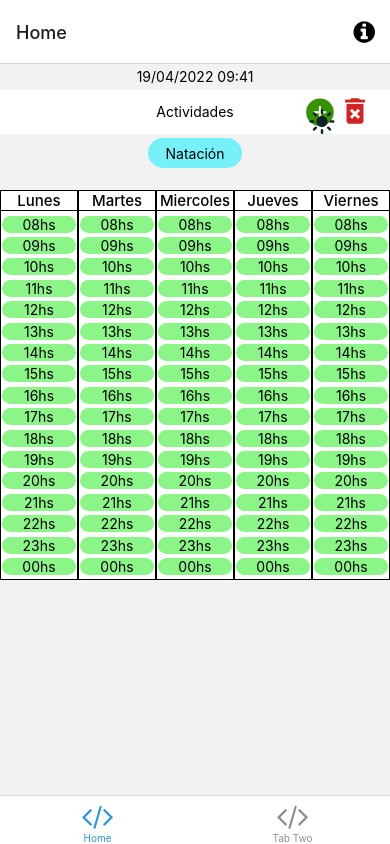
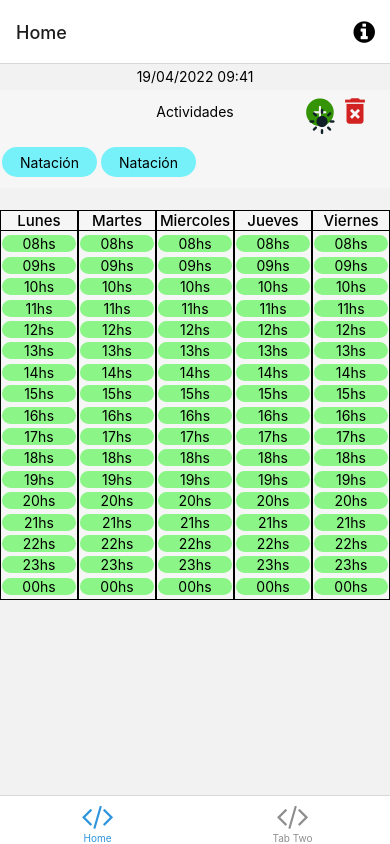
Before and after one commit to FrancoMendo/PersonalUtilities, a React Native app: screen /Home in a window 390 px wide. Built offline with nearby package versions, Linux system fonts and the light colour scheme; what expo-linking would draw is missing.

Commit message:
add splash, add redux presist, and add calendar slice

```diff
--- a/App.tsx
+++ b/App.js
@@ -4,7 +4,9 @@ import { Provider } from 'react-redux';
 
 import useCachedResources from './hooks/useCachedResources';
 import Navigation from './navigation';
-import store from './store';
+import { PersistGate } from 'redux-persist/integration/react';
+import { persistor, store } from './store';
+
 
 export default function App() {
   const isLoadingComplete = useCachedResources();
@@ -14,8 +16,10 @@ export default function App() {
     return (
       <SafeAreaProvider>
         <Provider store={store}>
-          <Navigation />
-          <StatusBar />
+          <PersistGate persistor={persistor} loading={null}>
+            <StatusBar />
+            <Navigation />
+          </PersistGate>
         </Provider>
       </SafeAreaProvider>
     );
--- a/app.json
+++ b/app.json
@@ -8,8 +8,8 @@
     "scheme": "myapp",
     "userInterfaceStyle": "automatic",
     "splash": {
-      "image": "./assets/images/splash.png",
-      "resizeMode": "contain",
+      "image": "./assets/images/splashSpace.png",
+      "resizeMode": "cover",
       "backgroundColor": "#ffffff"
     },
     "updates": {
--- a/constants/Colors.ts
+++ b/constants/Colors.ts
@@ -5,13 +5,15 @@ export default {
   light: {
     text: '#000',
     background: '#fff',
+    backgroundRegular: '#f6f6f6',
     tint: tintColorLight,
     tabIconDefault: '#ccc',
     tabIconSelected: tintColorLight,
   },
   dark: {
     text: '#fff',
-    background: '#000',
+    background: '#f5f6f7',
+    backgroundRegular: '#242526',
     tint: tintColorDark,
     tabIconDefault: '#ccc',
     tabIconSelected: tintColorDark,
--- /dev/null
+++ b/features/calendar/calendarSlice.js
@@ -0,0 +1,32 @@
+import { createSlice } from '@reduxjs/toolkit'
+
+export const calendarSlice = createSlice({
+  name: 'calendar',
+  initialState: {
+    activities: [{id: '1', name:'Natación', color: '#77F1F9'}, {id: '1', name:'Natación', color: '#77F1F9'}],
+  },
+  reducers: {
+    addActivity: (state, {payload}) => {
+      // Redux Toolkit allows us to write "mutating" logic in reducers. It
+      // doesn't actually mutate the state because it uses the immer library,
+      // which detects changes to a "draft state" and produces a brand new
+      // immutable state based off those changes
+      console.log('addActivity:', payload)
+      const act = state.activities;
+      state.activities = act.push(payload)
+    },
+    deleteActivity: (state, { payload }) => {
+      state.value -= 1
+    },
+    updateActivity: (state, action) => {
+      state.value += action.payload
+    },
+  },
+})
+
+export const { addActivity, deleteActivity, updateActivity } = calendarSlice.actions
+
+
+export const selectActivities = (state) => state.calendar.activities
+
+export default calendarSlice.reducer
--- a/navigation/index.tsx
+++ b/navigation/index.tsx
@@ -76,7 +76,7 @@ function RootNavigator() {
 const BottomTab = createBottomTabNavigator<RootTabParamList>();
 
 function BottomTabNavigator() {
-  const colorScheme = useColorScheme();
+  const colorScheme = useSelector(selectTheme);
 
   return (
     <BottomTab.Navigator
--- a/package.json
+++ b/package.json
@@ -15,6 +15,7 @@
   },
   "dependencies": {
     "@expo/vector-icons": "^12.0.0",
+    "@react-native-async-storage/async-storage": "^1.17.3",
     "@react-navigation/bottom-tabs": "^6.0.5",
     "@react-navigation/native": "^6.0.2",
     "@react-navigation/native-stack": "^6.1.0",
@@ -36,7 +37,8 @@
     "react-native-screens": "~3.10.1",
     "react-native-web": "0.17.1",
     "react-redux": "^8.0.1",
-    "redux": "^4.2.0"
+    "redux": "^4.2.0",
+    "redux-persist": "^6.0.0"
   },
   "devDependencies": {
     "@babel/core": "^7.12.9",
--- a/screens/HomeTab.tsx
+++ b/screens/HomeTab.tsx
@@ -5,21 +5,27 @@ import { Text, View } from '../components/Themed';
 import { heightInt, widthInt } from '../helpers/size';
 import { RootTabScreenProps } from '../types';
 import Icon from '../components/reusable/icon';
+import { useSelector } from 'react-redux';
+import { selectActivities } from '../features/calendar/calendarSlice';
+import { selectTheme } from '../features/theme/themeSlice';
+import Colors from '../constants/Colors';
 
 export default function HomeTab({ navigation }: RootTabScreenProps<'TabOne'>) {
   const days = ["Lunes","Martes","Miercoles","Jueves","Viernes"];
   const today = dayjs().format('DD/MM/YYYY hh:ss');
   const hours = ['08','09','10', '11','12','13','14','15','16','17','18','19','20','21','22','23','00'];
-  const activities = [{name:'Natación', color: '#77F1F9'}];
+  const activities = useSelector(selectActivities);
+  const theme: 'dark' | 'light' = useSelector(selectTheme);
 
   return (
     <>
-      <Text style={styles.text}>{today}</Text>
-      <View style={{height: heightInt(100), justifyContent:'center'}}>
-        <Text style={styles.text}>
+      <Text style={styles(theme).text}>{today}</Text>
+      <View style={styles(theme).activitiesSection}>
+        <View style={{height: heightInt(100), justifyContent:'center', backgroundColor: 'transparent'}}>
+          <Text style={styles(theme).text}>
             Actividades
           </Text>
-        <View style={{position: 'absolute', right: widthInt(50), top: heightInt(10), display: 'flex', flexDirection:'row'}}>
+          <View style={styles(theme).iconsContainer}>
             <TouchableOpacity>
               <Icon library='Ionicons' name='add-circle' size={heightInt(180)} color={'#349405'} />
             </TouchableOpacity>
@@ -28,17 +34,20 @@ export default function HomeTab({ navigation }: RootTabScreenProps<'TabOne'>) {
             </TouchableOpacity>
           </View>
         </View>
+        <View style={styles(theme).actFlagsSection}>
           {activities.map((act, index) => (
-        <View key={act.name + index} style={[styles.activitiesContainer, {backgroundColor: act.color}]}>
+            <View key={act.name + index} style={[styles(theme).activitiesContainer, {backgroundColor: act.color}]}>
               <Text>{act.name}</Text>
             </View>
           ))}
-      <View style={styles.container}>
+        </View>
+      </View>
+      <View style={styles(theme).container}>
         {days.map((day) => (
-          <View key={day} style={styles.column}>
-            <Text style={styles.title}>{day}</Text>
+          <View key={day} style={styles(theme).column}>
+            <Text style={styles(theme).title}>{day}</Text>
             {hours.map((h, index) => (
-              <View key={h + index} style={[styles.hourContainer, {backgroundColor: '#8CF587'}]}>
+              <View key={h + index} style={[styles(theme).hourContainer, {backgroundColor: '#8CF587'}]}>
                 <Text style={{ textAlign: "center" }}>{h}hs</Text>
               </View>
             ))}
@@ -49,13 +58,14 @@ export default function HomeTab({ navigation }: RootTabScreenProps<'TabOne'>) {
   );
 }
 
-const styles = StyleSheet.create({
+const styles = (theme: "dark" | "light") =>
+  StyleSheet.create({
     container: {
       alignItems: "center",
       justifyContent: "center",
       display: "flex",
       flexDirection: "row",
-    marginTop: heightInt(50)
+      marginTop: heightInt(50),
     },
     title: {
       fontSize: 15,
@@ -63,51 +73,60 @@ const styles = StyleSheet.create({
       textAlign: "center",
       borderBottomColor: "#000",
       borderBottomWidth: 1,
+      color: Colors[theme].text,
     },
     separator: {
       marginVertical: 30,
       height: 1,
       width: "80%",
     },
-  hourContainer:{
-    width: '97%',
-    alignSelf:'center',
-    backgroundColor: '#ddd',
+    hourContainer: {
+      width: "97%",
+      alignSelf: "center",
+      backgroundColor: "#ddd",
       borderRadius: 15,
       marginTop: heightInt(10),
     },
-  activitiesContainer:{
-    width: 'auto',
-    alignSelf:'center',
-    backgroundColor: '#ddd',
+    activitiesContainer: {
+      width: "auto",
+      alignSelf: "center",
+      backgroundColor: "#ddd",
       borderRadius: 15,
       marginTop: heightInt(10),
       paddingHorizontal: widthInt(50),
       paddingVertical: heightInt(15),
+      marginHorizontal: widthInt(5),
+      marginVertical: heightInt(5),
+    },
+    activitiesSection: {
+      width: "100%",
+      backgroundColor: Colors[theme].backgroundRegular,
+    },
+    actFlagsSection: {
+      width: "100%",
+      display: "flex",
+      flexDirection: "row",
+      paddingVertical: heightInt(20),
+      backgroundColor: Colors[theme].backgroundRegular,
     },
     column: {
       width: "20%",
       borderColor: "#000",
       borderWidth: 1,
       paddingBottom: heightInt(10),
+      backgroundColor: Colors[theme].backgroundRegular,
     },
     text: {
       textAlign: "center",
       paddingVertical: heightInt(10),
+      color: Colors[theme].text,
     },
-  containerDrax: {
-    flex: 1,
-    justifyContent: "center",
-    alignItems: "center",
-  },
-  draggable: {
-    width: 100,
-    height: 100,
-    backgroundColor: "#000",
-  },
-  receiver: {
-    width: 100,
-    height: 100,
-    backgroundColor: "green",
+    iconsContainer: {
+      position: "absolute",
+      right: widthInt(50),
+      top: heightInt(10),
+      display: "flex",
+      flexDirection: "row",
+      backgroundColor: "transparent",
     },
   });
```
Also changed, not shown: store.js (+92 -6 lines), assets/images/splashSpace.png (added), 1 other file (tests, documents, lock files or other folders). Lines whose indentation alone changed are shown as unchanged.
